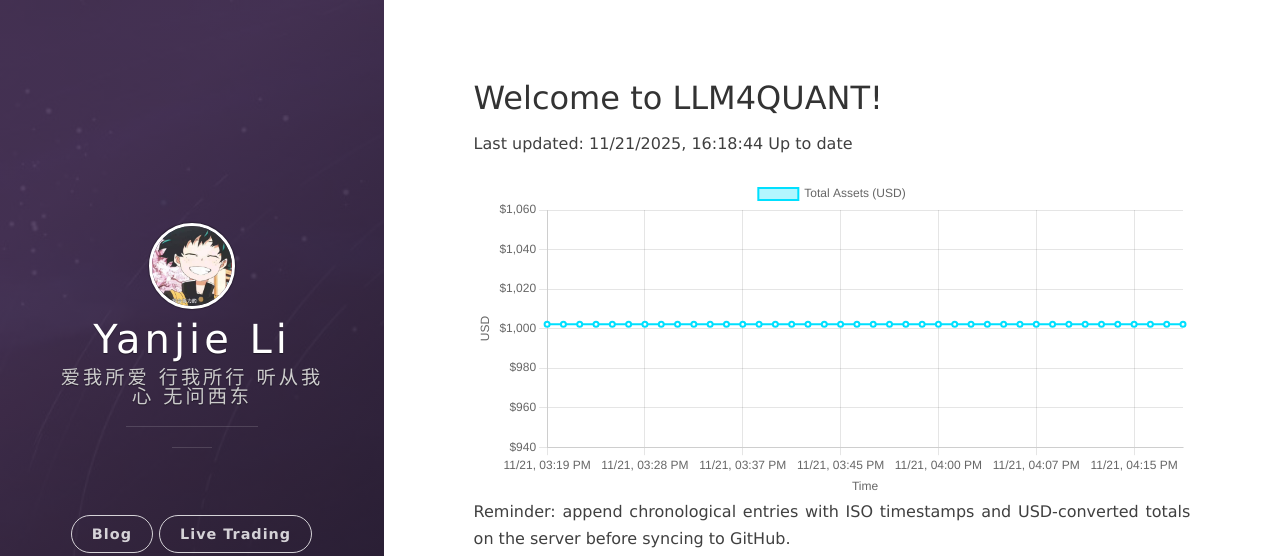
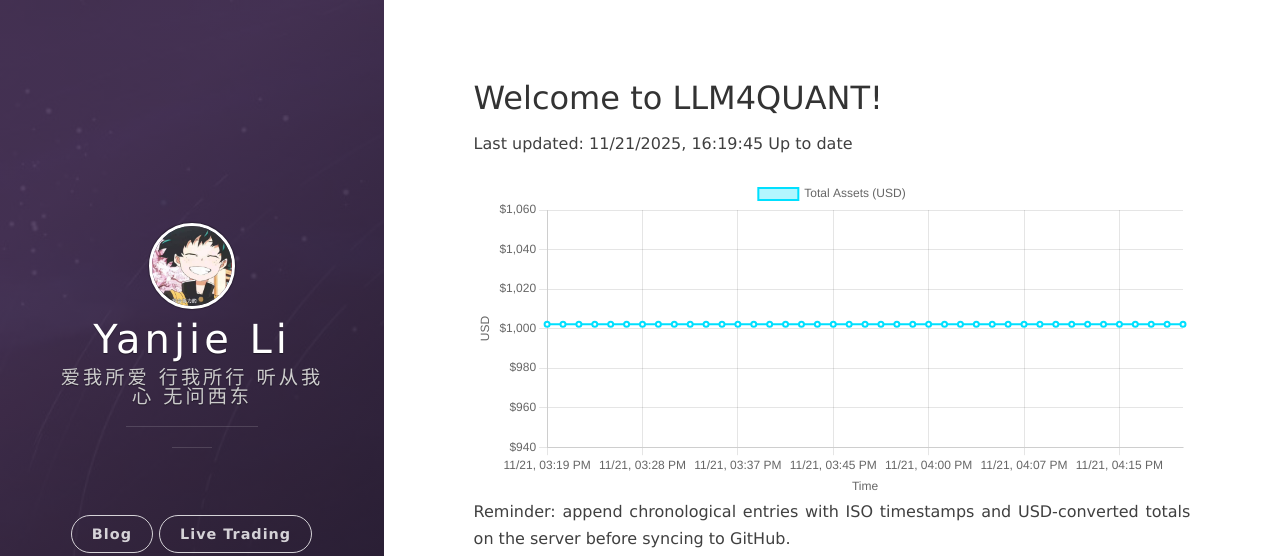
Before and after one commit to leeyegy/leeyegy.github.io, a Jekyll site: the page built from live-trading.html, in a window 1280 px wide. Shown: the top 556 px of the page. Built offline with Jekyll 4.4.1, drawn with Linux system fonts in a browser that asks for light colours; nearby versions of some CDN libraries.

Commit message:
AccountMonitor: update balance history 2025-11-22T00:19:45+08:00

```diff
--- a/assets/data/binance/balance-history.json
+++ b/assets/data/binance/balance-history.json
@@ -1,5 +1,5 @@
 {
-  "generatedAt": "2025-11-22T00:18:44+08:00",
+  "generatedAt": "2025-11-22T00:19:45+08:00",
   "asset": "total_usd_value",
   "history": [
     {
@@ -161,6 +161,10 @@
     {
       "timestamp": "2025-11-22T00:18:44+08:00",
       "totalUsd": 1002.16734911
+    },
+    {
+      "timestamp": "2025-11-22T00:19:45+08:00",
+      "totalUsd": 1002.16734911
     }
   ]
 }
```
